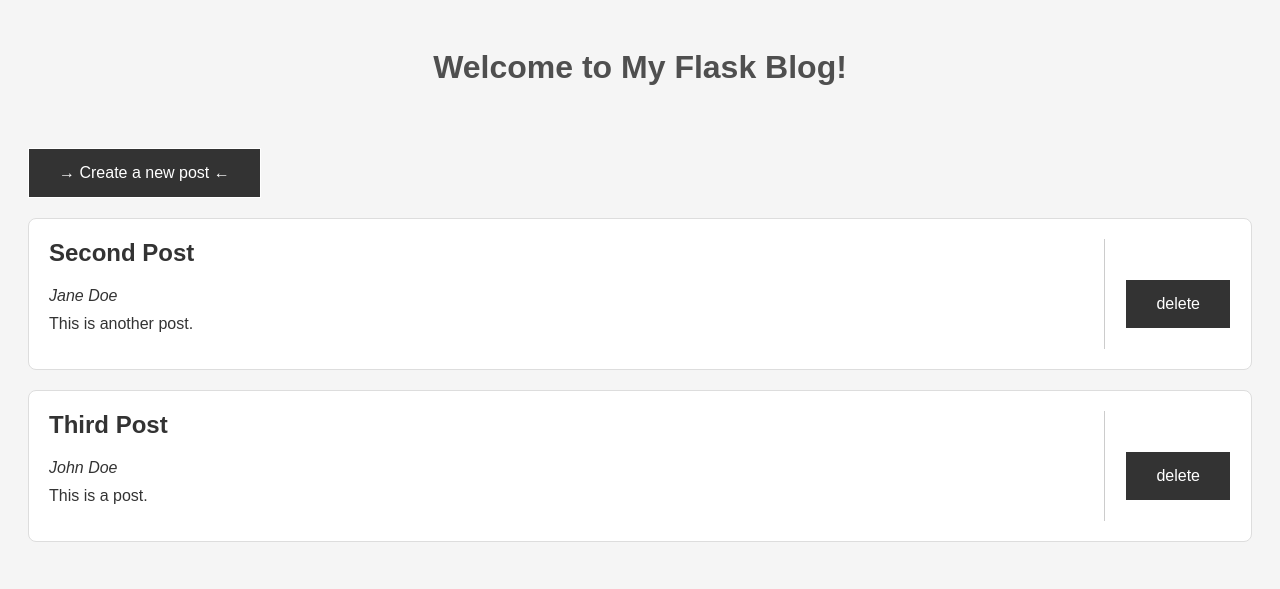
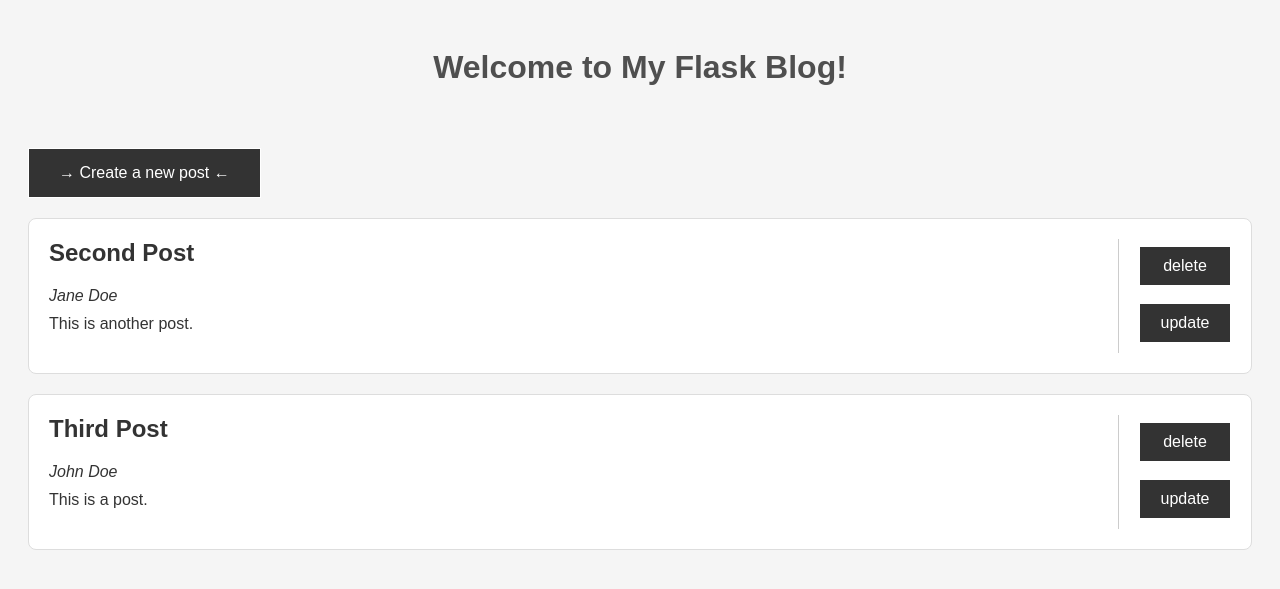
Before and after one commit to maleika-waigel/masterblog-de, a Flask app: page / in a window 1280 px wide. Shown: the top 589 px of the page. Run offline with Flask 3, Linux system fonts and the light colour scheme.

Commit message:
Route zum aktualisieren von Blogbeiträgen implementiert

```diff
--- a/app.py
+++ b/app.py
@@ -24,6 +24,26 @@ def save_posts(posts):
         json.dump(posts, newfile, indent=3)
 
 
+def fetch_post_by_id(post_id, posts=None):
+    """Sucht ein Post anhand seiner ID und gibt ihn zurück.
+
+    Args:
+        post_id (int): ID des gesuchten Blogbeitrags.
+        posts (list | None): Optional - Liste der Blogbeiträge.
+    Returns:
+        dict | None: Gefundener Blogbeitrag als Dictionary
+            oder None, wenn kein Beitrag mit dieser ID existiert.
+    """
+    if posts is None:
+        posts = load_posts()
+
+    for post in posts:
+        if post['id'] == post_id:
+            return post
+
+    return None
+
+
 @app.route('/')
 def index():
     """Lade die Blogbeiträge und zeige sie auf der Startseite an.
@@ -47,9 +67,9 @@ def add():
         str | Response: Gerendertes Formular bei GET oder
             Weiterleitung zur Startseite bei POST.
     """
-    current_posts = load_posts()
+    if request.method == 'POST':
+        current_posts = load_posts()
 
-    if request.method == 'POST':
         title = request.form.get('title')
         author = request.form.get('author')
         content = request.form.get('content')
@@ -84,7 +104,6 @@ def delete(post_id):
 
     Args:
         post_id (int): ID des zu löschenden Blogbeitrags.
-
     Returns:
         Response: Weiterleitung zur Startseite.
     """
@@ -100,5 +119,35 @@ def delete(post_id):
     return redirect(url_for('index'))
 
 
+@app.route('/update/<int:post_id>', methods=['GET', 'POST'])
+def update(post_id):
+    """Zeigt das Bearbeitungsformular oder aktualisiert einen
+    Blogbeitrag anhand seiner ID.
+
+    Args:
+        post_id (int): ID des zu bearbeitenden Blogbeitrags.
+    Returns:
+        str | Response | tuple: HTML-Formular, Weiterleitung zur
+            Startseite oder Fehlermeldung mit HTTP-Status 404.
+    """
+    posts = load_posts()
+    post = fetch_post_by_id(post_id, posts)
+
+    if post is None:
+        return "Post not found", 404
+
+    if request.method == 'POST':
+        # Update the post in the JSON file
+        post['title'] = request.form.get('title')
+        post['author'] = request.form.get('author')
+        post['content'] = request.form.get('content')
+
+        save_posts(posts)
+
+        return redirect(url_for('index'))
+
+    return render_template('update.html', post=post)
+
+
 if __name__ == '__main__':
     app.run(host="0.0.0.0", port=5002, debug=True)
--- a/static/style.css
+++ b/static/style.css
@@ -23,6 +23,12 @@ a.button {
     display: inline-block;
     transition: all .2s ease-in-out;
     text-decoration: none;
+}
+.post_button a {
+    padding: 10px 20px;
+    margin: 7px 0 10px 0;
+    width: 50px;
+    text-align: center;
 }
 a.button:hover {
     background: #fff;
--- a/templates/index.html
+++ b/templates/index.html
@@ -19,7 +19,8 @@
             <p>{{ post['content'] }}</p>
         </div>
         <div class="post_button">
-            <a href="{{ url_for('delete', post_id=post['id']) }}" class="button">delete</a>
+            <a href="{{ url_for('delete', post_id=post['id']) }}" class="button">delete</a><br>
+            <a href="{{ url_for('update', post_id=post['id']) }}" class="button update">update</a>
         </div>
     </div>
     {% endfor %}
```
